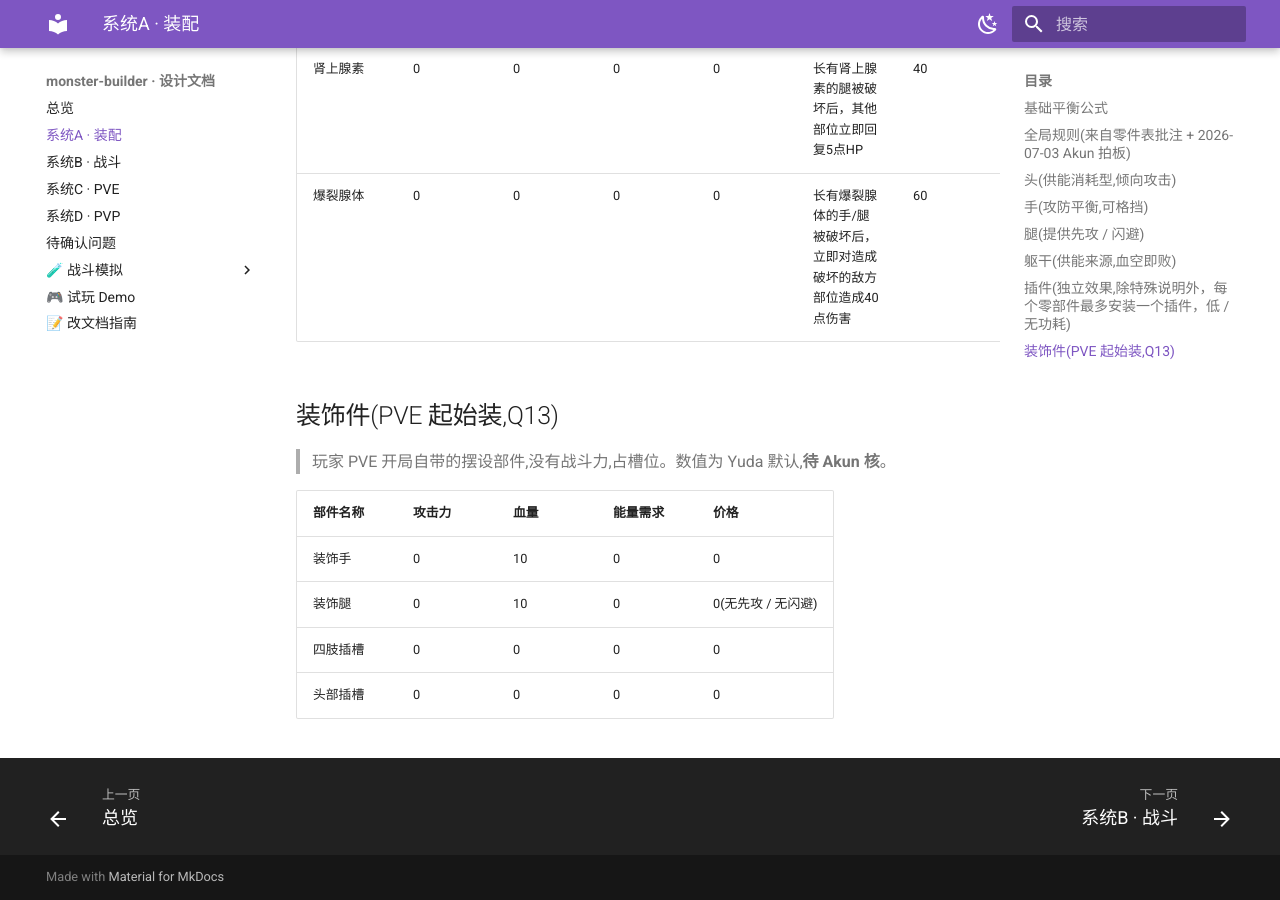
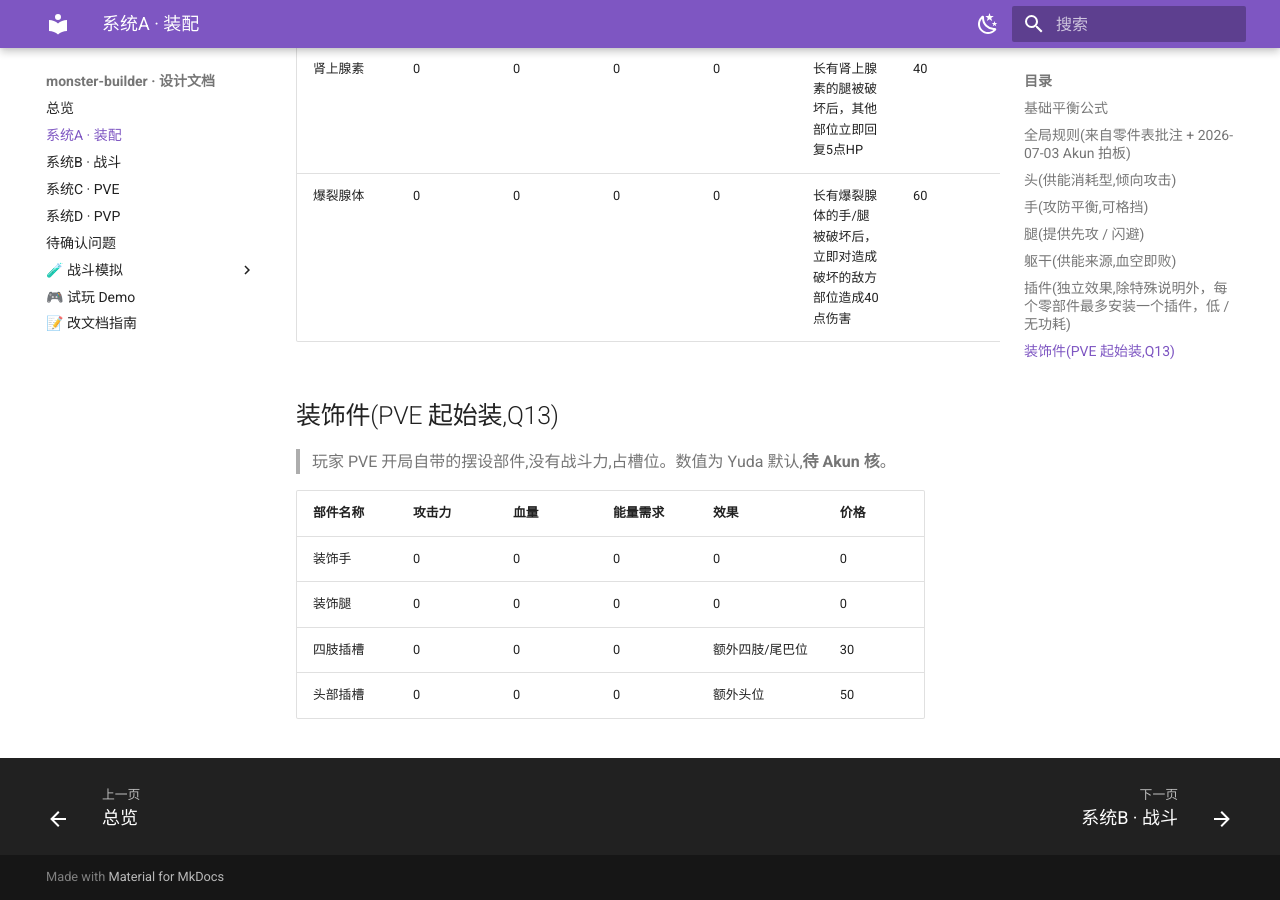
Before and after one commit to zhaoyuda/monster-builder, an MkDocs documentation site: the page built from design/01-assembly.md, in a window 1280 px wide and 900 px high, scrolled down 3773 px. Built offline with MkDocs 1.6.1 and Material for MkDocs 9.7.7, drawn with Linux system fonts in a browser that asks for light colours.

Commit message:
Update 01-assembly.md

```diff
--- a/design/01-assembly.md
+++ b/design/01-assembly.md
@@ -86,9 +86,9 @@
 
 > 玩家 PVE 开局自带的摆设部件,没有战斗力,占槽位。数值为 Yuda 默认,**待 Akun 核**。
 
-| 部件名称 | 攻击力 | 血量 | 能量需求 | 价格 |
-|---|---|---|---|---|
-| 装饰手 | 0 | 10 | 0 | 0 |
-| 装饰腿 | 0 | 10 | 0 | 0(无先攻 / 无闪避) |
-| 四肢插槽 | 0 | 0 | 0 | 0 | 额外四肢/尾巴位 | 30 |
-| 头部插槽 | 0 | 0 | 0 | 0 | 额外头位 | 50 |
+| 部件名称 | 攻击力 | 血量 | 能量需求 | 效果 | 价格 |
+|---|---|---|---|---|---|
+| 装饰手 | 0 | 0 | 0 | 0 | 0 |
+| 装饰腿 | 0 | 0 | 0 | 0 | 0 |
+| 四肢插槽 | 0 | 0 | 0 | 额外四肢/尾巴位 | 30 |
+| 头部插槽 | 0 | 0 | 0 | 额外头位 | 50 |
```
